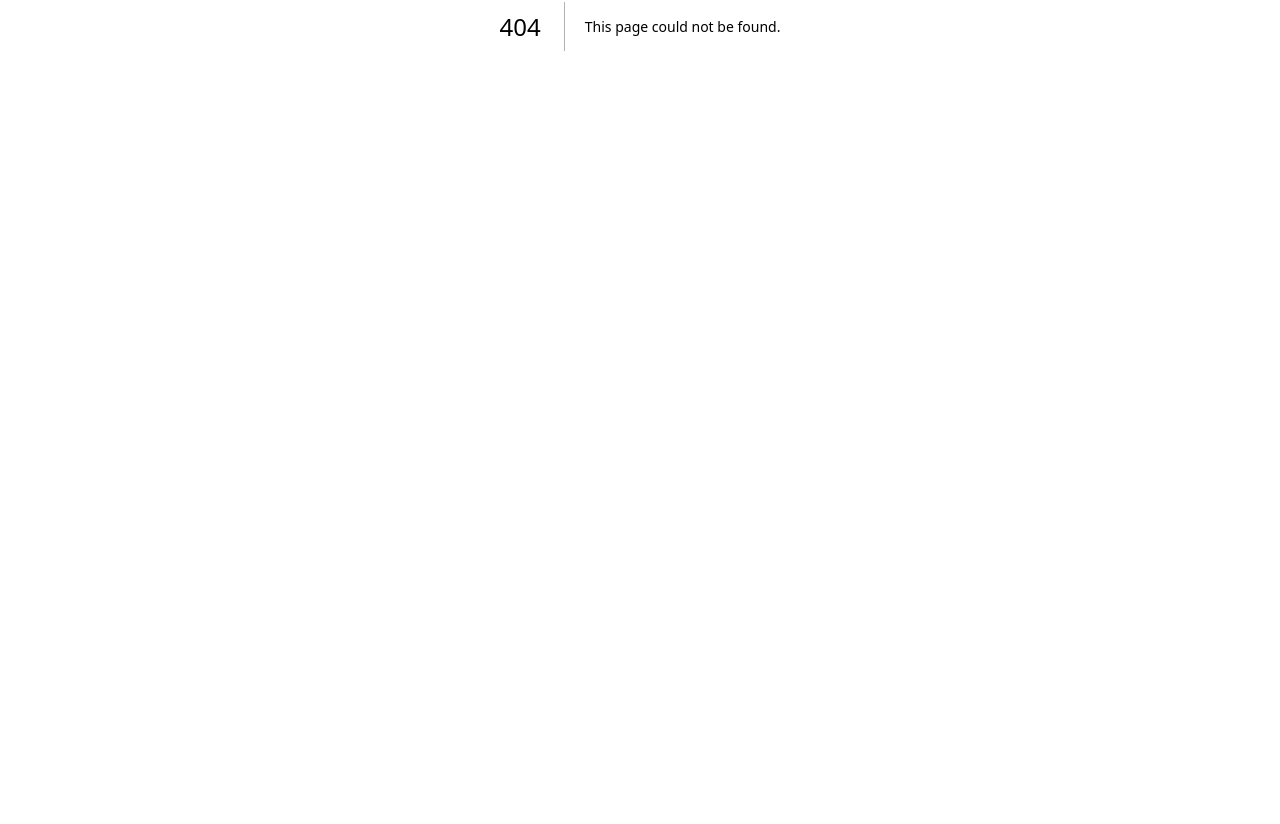
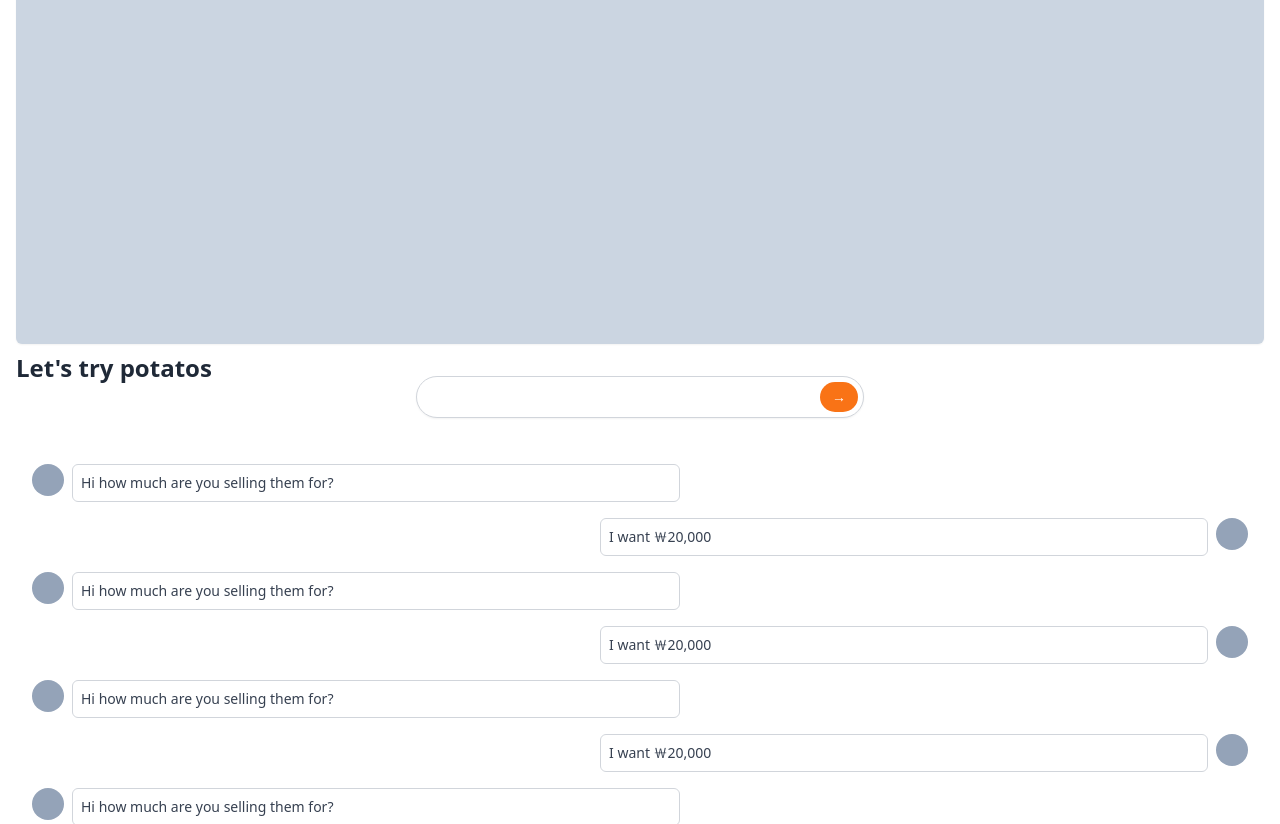
Before and after one commit to tiyang0110/nextj-carrot, a Next.js app: page /live/1 in a window 1280 px wide. Before the commit this address had no page. Shown: the part 374-1198 px from the top of the page. Before the commit the page ends 800 px from the top, so only its background shows below. Built offline with nearby package versions, Linux system fonts and the light colour scheme.

Commit message:
5.16 차례

```diff
--- a/pages/items/upload.tsx
+++ b/pages/items/upload.tsx
@@ -23,7 +23,11 @@ const Upload: NextPage = () => {
         </label>
       </div>
       <div className="my-5">
-        <label htmlFor="price" className="mb-1 block  text-sm font-medium text-gray-700">Price</label>
+        <label htmlFor="name" className="mb-1 block text-sm font-medium text-gray-700">Name</label>
+        <input id="name" className="appearance-none w-full px-3 py2 border border-gray-300 rounded-md shadow-sm placeholder-gray-400 focus:outline-none focus:ring-orange-500 focus:border-orange-500" type="text" placeholder="Write your name" />
+      </div>
+      <div className="my-5">
+        <label htmlFor="price" className="mb-1 block text-sm font-medium text-gray-700">Price</label>
         <div className="relative flex items-center rounded-md shadow-sm">
           <div className="absolute left-0 pl-3 flex items-center justify-center pointer-events-none">
             <span className="text-gray-500 text-sm">$</span>
@@ -37,7 +41,6 @@ const Upload: NextPage = () => {
       <div>
         <label className="mb-1 block  text-sm font-medium text-gray-700">Description</label>
         <textarea rows={4} className="mt-1 shadow-md w-full focus:ring-orange-500 rounded-md border-gray-300 focus:border-orange-500" />
-
       </div>
       <button className="bg-orange-500 w-full hover:bg-orange-600 text-white py-2 px-4 border border-transparent rounded-md shadow-sm text-sm font-medium mt-4 focus:ring-2 focus:ring-offset-2 focus:ring-orange-500 focus:outline-none">Upload product</button>
     </div>
--- /dev/null
+++ b/pages/live/[id].tsx
@@ -0,0 +1,130 @@
+import type { NextPage } from "next";
+
+const LiveDetail: NextPage = () => {
+  return (
+    <div className="pt-4 px-4">
+      <div className="w-full rounded-md shadow-sm bg-slate-300 aspect-video" />
+      <h3 className="text-gray-800 font-semibold text-2xl mt-2">Let's try potatos</h3>
+      <div className="py-10 pb-16 px-4 space-y-4 mt-10 h-[50vh] overflow-y-scroll">
+        <div className="flex items-start space-x-2">
+          <div className="w-8 h-8 rounded-full bg-slate-400" />
+          <div className="w-1/2 text-sm text-gray-700 p-2 border border-gray-300 rounded-md">
+              <p>Hi how much are you selling them for?</p>
+          </div>
+        </div>
+        <div className="flex flex-row-reverse items-start space-x-2 space-x-reverse">
+          <div className="w-8 h-8 rounded-full bg-slate-400"/>
+          <div className="w-1/2 text-sm text-gray-700 p-2 border border-gray-300 rounded-md">
+              <p>I want ￦20,000</p>
+          </div>
+        </div>
+        <div className="flex items-start space-x-2">
+          <div className="w-8 h-8 rounded-full bg-slate-400" />
+          <div className="w-1/2 text-sm text-gray-700 p-2 border border-gray-300 rounded-md">
+              <p>Hi how much are you selling them for?</p>
+          </div>
+        </div>
+        <div className="flex flex-row-reverse items-start space-x-2 space-x-reverse">
+          <div className="w-8 h-8 rounded-full bg-slate-400"/>
+          <div className="w-1/2 text-sm text-gray-700 p-2 border border-gray-300 rounded-md">
+              <p>I want ￦20,000</p>
+          </div>
+        </div>
+        <div className="flex items-start space-x-2">
+          <div className="w-8 h-8 rounded-full bg-slate-400" />
+          <div className="w-1/2 text-sm text-gray-700 p-2 border border-gray-300 rounded-md">
+              <p>Hi how much are you selling them for?</p>
+          </div>
+        </div>
+        <div className="flex flex-row-reverse items-start space-x-2 space-x-reverse">
+          <div className="w-8 h-8 rounded-full bg-slate-400"/>
+          <div className="w-1/2 text-sm text-gray-700 p-2 border border-gray-300 rounded-md">
+              <p>I want ￦20,000</p>
+          </div>
+        </div>
+        <div className="flex items-start space-x-2">
+          <div className="w-8 h-8 rounded-full bg-slate-400" />
+          <div className="w-1/2 text-sm text-gray-700 p-2 border border-gray-300 rounded-md">
+              <p>Hi how much are you selling them for?</p>
+          </div>
+        </div>
+        <div className="flex flex-row-reverse items-start space-x-2 space-x-reverse">
+          <div className="w-8 h-8 rounded-full bg-slate-400"/>
+          <div className="w-1/2 text-sm text-gray-700 p-2 border border-gray-300 rounded-md">
+              <p>I want ￦20,000</p>
+          </div>
+        </div>
+        <div className="flex items-start space-x-2">
+          <div className="w-8 h-8 rounded-full bg-slate-400" />
+          <div className="w-1/2 text-sm text-gray-700 p-2 border border-gray-300 rounded-md">
+              <p>Hi how much are you selling them for?</p>
+          </div>
+        </div>
+        <div className="flex flex-row-reverse items-start space-x-2 space-x-reverse">
+          <div className="w-8 h-8 rounded-full bg-slate-400"/>
+          <div className="w-1/2 text-sm text-gray-700 p-2 border border-gray-300 rounded-md">
+              <p>I want ￦20,000</p>
+          </div>
+        </div>
+        <div className="flex items-start space-x-2">
+          <div className="w-8 h-8 rounded-full bg-slate-400" />
+          <div className="w-1/2 text-sm text-gray-700 p-2 border border-gray-300 rounded-md">
+              <p>Hi how much are you selling them for?</p>
+          </div>
+        </div>
+        <div className="flex flex-row-reverse items-start space-x-2 space-x-reverse">
+          <div className="w-8 h-8 rounded-full bg-slate-400"/>
+          <div className="w-1/2 text-sm text-gray-700 p-2 border border-gray-300 rounded-md">
+              <p>I want ￦20,000</p>
+          </div>
+        </div>
+        <div className="flex items-start space-x-2">
+          <div className="w-8 h-8 rounded-full bg-slate-400" />
+          <div className="w-1/2 text-sm text-gray-700 p-2 border border-gray-300 rounded-md">
+              <p>Hi how much are you selling them for?</p>
+          </div>
+        </div>
+        <div className="flex flex-row-reverse items-start space-x-2 space-x-reverse">
+          <div className="w-8 h-8 rounded-full bg-slate-400"/>
+          <div className="w-1/2 text-sm text-gray-700 p-2 border border-gray-300 rounded-md">
+              <p>I want ￦20,000</p>
+          </div>
+        </div>
+        <div className="flex items-start space-x-2">
+          <div className="w-8 h-8 rounded-full bg-slate-400" />
+          <div className="w-1/2 text-sm text-gray-700 p-2 border border-gray-300 rounded-md">
+              <p>Hi how much are you selling them for?</p>
+          </div>
+        </div>
+        <div className="flex flex-row-reverse items-start space-x-2 space-x-reverse">
+          <div className="w-8 h-8 rounded-full bg-slate-400"/>
+          <div className="w-1/2 text-sm text-gray-700 p-2 border border-gray-300 rounded-md">
+              <p>I want ￦20,000</p>
+          </div>
+        </div>
+        <div className="flex items-start space-x-2">
+          <div className="w-8 h-8 rounded-full bg-slate-400" />
+          <div className="w-1/2 text-sm text-gray-700 p-2 border border-gray-300 rounded-md">
+              <p>Hi how much are you selling them for?</p>
+          </div>
+        </div>
+        <div className="flex flex-row-reverse items-start space-x-2 space-x-reverse">
+          <div className="w-8 h-8 rounded-full bg-slate-400"/>
+          <div className="w-1/2 text-sm text-gray-700 p-2 border border-gray-300 rounded-md">
+              <p>I want ￦20,000</p>
+          </div>
+        </div>
+      </div>
+      <div className="fixed w-full mx-auto max-w-md bottom-2 left-0 inset-x-0">
+        <div className="flex items-center relative">
+          <input type="text" className="shadow-sm rounded-full w-full border-gray-300 focus:ring-orange-500 focus:outline-none focus:border-orange-500 pr-12"/>
+          <div className="absolute inset-y-0 flex py-1.5 pr-1.5 right-0">
+            <button className="flex focus:ring-2 focus:ring-offset-2 focus:ring-orange-500 items-center bg-orange-500 hover:bg-orange-600 rounded-full px-3 text-sm text-white">&rarr;</button>
+          </div>
+        </div>
+      </div>
+    </div>
+  );
+}
+
+export default LiveDetail;
--- /dev/null
+++ b/pages/live/create.tsx
@@ -0,0 +1,31 @@
+import type { NextPage } from "next";
+
+const Create: NextPage = () => {
+  return (
+    <div className="py-10 px-4 space-y-5">
+      <div className="my-5">
+        <label htmlFor="name" className="mb-1 block text-sm font-medium text-gray-700">Name</label>
+        <input id="name" className="appearance-none w-full px-3 py2 border border-gray-300 rounded-md shadow-sm placeholder-gray-400 focus:outline-none focus:ring-orange-500 focus:border-orange-500" type="text" placeholder="Write your name" />
+      </div>
+      <div className="my-5">
+        <label htmlFor="price" className="mb-1 block text-sm font-medium text-gray-700">Price</label>
+        <div className="relative flex items-center rounded-md shadow-sm">
+          <div className="absolute left-0 pl-3 flex items-center justify-center pointer-events-none">
+            <span className="text-gray-500 text-sm">$</span>
+          </div>
+          <input id="price" className="appearance-none pl-7 w-full px-3 py2 border border-gray-300 rounded-md shadow-sm placeholder-gray-400 focus:outline-none focus:ring-orange-500 focus:border-orange-500" type="text" placeholder="0.00" />
+          <div className="absolute right-0 pr-3 pointer-events-none flex items-center">
+            <span className="text-gray-500">USD</span>
+          </div>
+        </div>
+      </div>
+      <div>
+        <label className="mb-1 block  text-sm font-medium text-gray-700">Description</label>
+        <textarea rows={4} className="mt-1 shadow-md w-full focus:ring-orange-500 rounded-md border-gray-300 focus:border-orange-500" />
+      </div>
+      <button className="bg-orange-500 w-full hover:bg-orange-600 text-white py-2 px-4 border border-transparent rounded-md shadow-sm text-sm font-medium mt-4 focus:ring-2 focus:ring-offset-2 focus:ring-orange-500 focus:outline-none">Go Live</button>
+    </div>
+  );
+};
+
+export default Create;
--- /dev/null
+++ b/pages/live/index.tsx
@@ -0,0 +1,21 @@
+import type { NextPage } from "next";
+
+const Live: NextPage = () => {
+  return (
+    <div className="py-10 divide-y-2 space-y-4">
+      {[1, 2, 3, 4, 5].map((_, i) => (
+        <div className="pt-4 px-4" key={i}>
+          <div className="w-full rounded-md shadow-sm bg-slate-300 aspect-video" />
+          <h3 className="text-gray-700 text-lg mt-2">Let's try potatos</h3>
+        </div>
+      ))}
+      <button className="fixed bottom-24 hover:bg-orange-500 cursor-pointer right-5 bg-orange-400 rounded-full border-transparent text-white p-4 shadow-sm">
+        <svg xmlns="http://www.w3.org/2000/svg" fill="none" viewBox="0 0 24 24" strokeWidth="1.5" stroke="currentColor" className="w-6 h-6">
+          <path strokeLinecap="round" d="M15.75 10.5l4.72-4.72a.75.75 0 011.28.53v11.38a.75.75 0 01-1.28.53l-4.72-4.72M4.5 18.75h9a2.25 2.25 0 002.25-2.25v-9a2.25 2.25 0 00-2.25-2.25h-9A2.25 2.25 0 002.25 7.5v9a2.25 2.25 0 002.25 2.25z" />
+        </svg>
+      </button>
+    </div>
+  );
+}
+
+export default Live;
```
